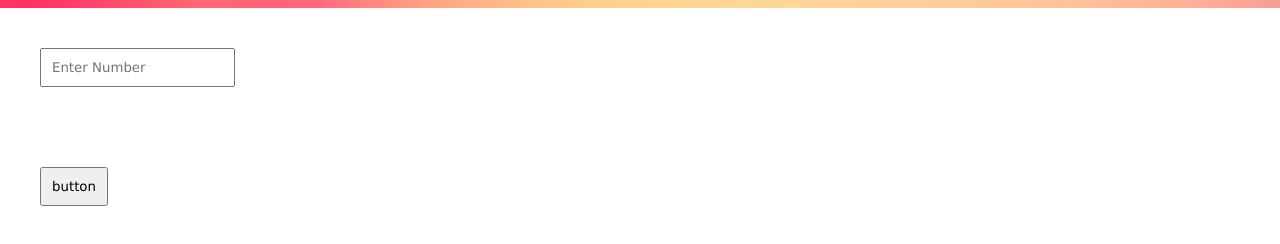
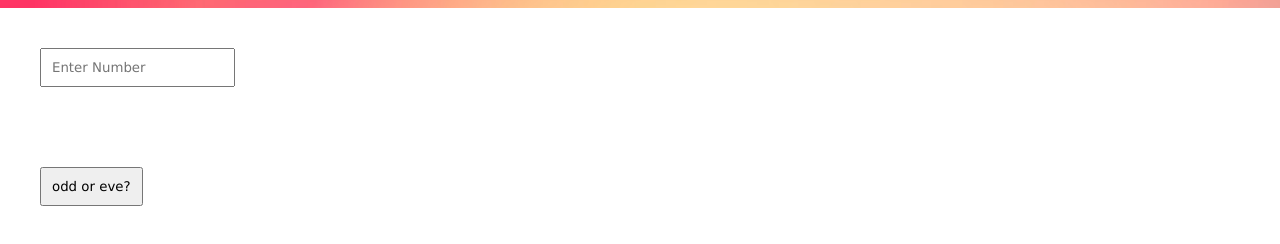
Before and after one commit to S4rthak/assess3, a plain HTML site: page assessment3part2.html in a window 1280 px wide. Shown: the part 92-336 px from the top of the page. Drawn offline with Linux system fonts and the light colour scheme.

Commit message:
Update assessment3part2.html

```diff
--- a/assessment3part2.html
+++ b/assessment3part2.html
@@ -62,7 +62,7 @@
     </header>
     <input id="number" name="number" type="number" placeholder="Enter Number">
     <div></div>
-    <input type="button" id="button" value="button" onclick="showNum()">
+    <input type="button" id="button" value="odd or eve?" onclick="showNum()">
     <script>
         function showNum() {
             var number=document.getElementById("number").value
```
